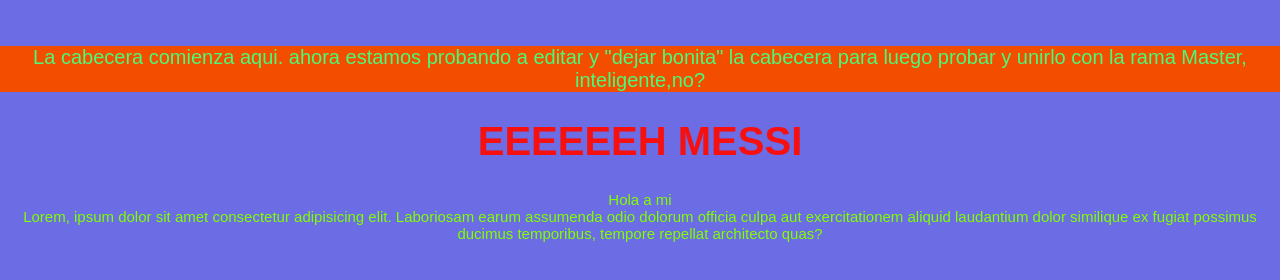
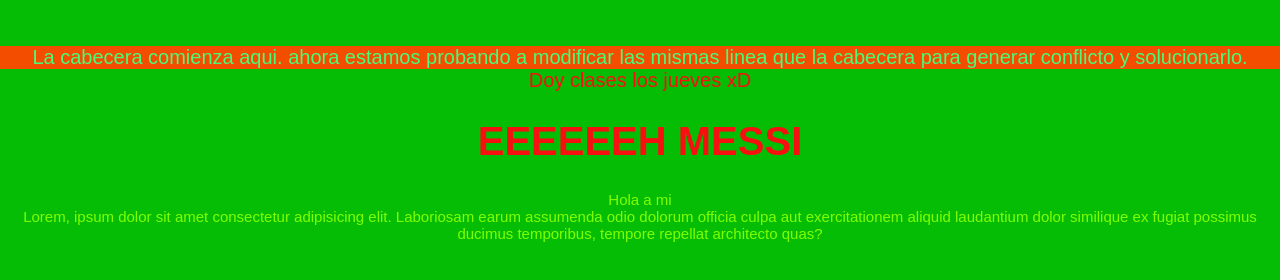
Before and after one commit to GesserGonzalez/curso-de-Git-y-GitHub-en-Platzi, a plain HTML site: page index.html in a window 1280 px wide. Drawn offline with Linux system fonts and the light colour scheme; a script that the page names is missing.

Commit message:
dije que doy clases los jueves y tambien modifique las mismas lineas que en la cabecera

```diff
--- a/estilos_css/estilos.css
+++ b/estilos_css/estilos.css
@@ -1,6 +1,6 @@
 body
 {
-    background-color: rgb(108, 108, 228);
+    background-color: rgb(6, 189, 6);
     color: rgb(247, 16, 16);
     text-align: center;
     font-size: 20px;
--- a/index.html
+++ b/index.html
@@ -15,7 +15,9 @@
         <br></br>
     <div id="cabecera" >
         La cabecera comienza aqui.
-        ahora estamos probando a editar y "dejar bonita" la cabecera para luego probar y unirlo con la rama Master, inteligente,no?</div>
+        ahora estamos probando a modificar las mismas linea que la cabecera para generar conflicto y solucionarlo.</div>
+
+        Doy clases los jueves xD
 
         <h1>EEEEEEH MESSI</h1>
     <p>Hola a mi</p>
```
